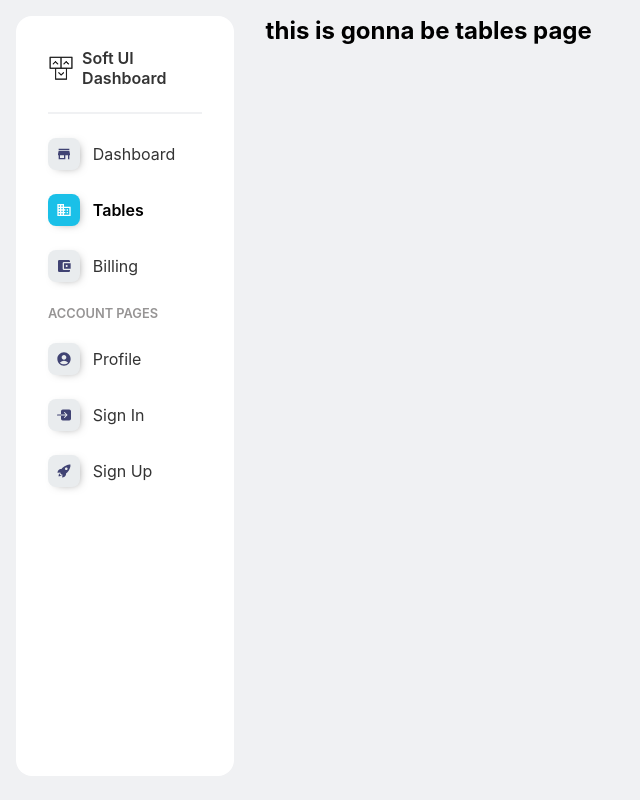
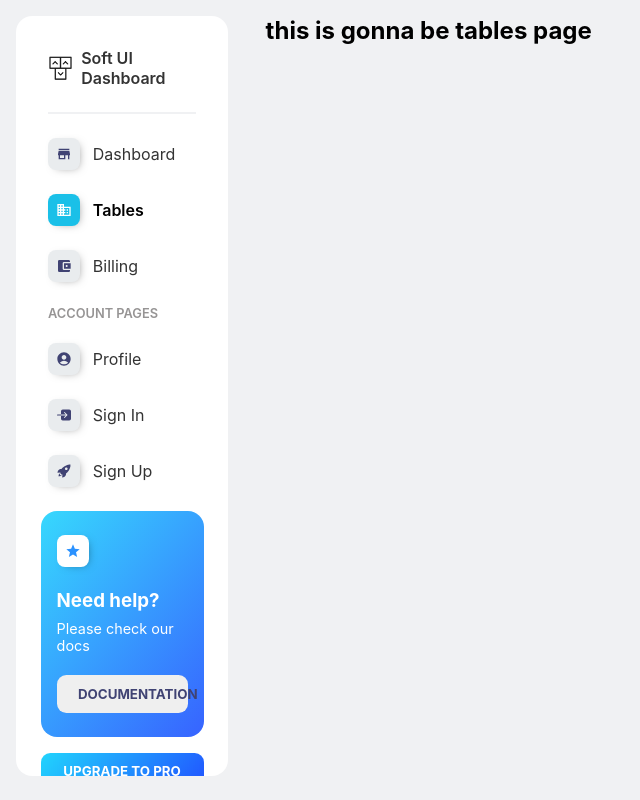
Before and after one commit to jamoliddinsaidov/soft_ui_dashboard, a React (Create React App) app: page /tables in a window 1280 px wide. Shown: the whole page, without its empty margins (0-640 px from the left). Built offline with nearby package versions, Linux system fonts and the light colour scheme.

Commit message:
add sidenav card and buttons

```diff
--- a/src/GlobalStyles.js
+++ b/src/GlobalStyles.js
@@ -7,6 +7,7 @@ export const colors = {
   textColor: 'rgba(0, 0, 0, 0.8)',
   lightBlue: '#1ac0e8',
   darkBlue: '#2070fd',
+  blueGradient: 'linear-gradient(310deg, rgb(33, 82, 255), rgb(33, 212, 253))',
 }
 
 export const GlobalStyles = createGlobalStyle`
--- /dev/null
+++ b/src/components/Buttons/SidenavButton.jsx
@@ -0,0 +1,14 @@
+import React from 'react'
+
+// styles
+import { StyledButton } from './styles/StyledSidenavButton'
+
+const SidenavButton = ({ title, bgColor, color, width }) => {
+  return (
+    <StyledButton bgColor={bgColor} color={color} width={width}>
+      {title}
+    </StyledButton>
+  )
+}
+
+export default SidenavButton
--- /dev/null
+++ b/src/components/Buttons/styles/StyledSidenavButton.js
@@ -0,0 +1,21 @@
+import styled from 'styled-components'
+import { colors } from '../../../GlobalStyles'
+
+export const StyledButton = styled.button`
+  width: ${({ width }) => (width ? width : '100%')};
+  margin-left: ${({ width }) => (width ? `-${(parseInt(width) - 100) / 2}%` : '0')};
+  padding: 0.8em 1.6em;
+  border: none;
+  border-radius: 0.7em;
+  background-image: ${({ bgColor }) => (bgColor ? bgColor : colors.backgroundColor)};
+  color: ${({ color }) => (color ? color : colors.iconColor)};
+  text-transform: uppercase;
+  font-weight: bold;
+  cursor: pointer;
+  transform: scale(1);
+  transition: all 400ms ease;
+
+  &:hover {
+    transform: scale(1.02);
+  }
+`
--- a/src/components/Navigations/SidebarLink.jsx
+++ /dev/null
@@ -1,19 +0,0 @@
-import React from 'react'
-
-// styles
-import { StyledSidebarLink } from './styles/StyledSidebarLink'
-
-const SidebarLink = ({ contents }) => {
-  return (
-    <div>
-      {contents.map((content) => (
-        <StyledSidebarLink to={content.link} key={content.title + 'qwerty'}>
-          <button>{content.icon}</button>
-          <p>{content.title}</p>
-        </StyledSidebarLink>
-      ))}
-    </div>
-  )
-}
-
-export default SidebarLink
--- a/src/components/Navigations/Sidebar.jsx
+++ b/src/components/Navigations/Sidenav.jsx
@@ -2,10 +2,13 @@ import React from 'react'
 
 // components
 import ImageAndTexts from '../ImageAndTexts/ImageAndTexts'
-import SidebarLink from './SidebarLink'
+import SidenavLink from './SidenavLink'
+import SidenavCard from './SidenavCard'
+import SidenavButton from '../Buttons/SidenavButton'
 
 // styles
-import { StyledImageAndTexts, StyledSidebar } from './styles/StyledSidebar'
+import { StyledImageAndTexts, StyledSidenav } from './styles/StyledSidenav'
+import { colors } from '../../GlobalStyles'
 
 // utils
 import { SidebarMainContents, SidebarAccountContents } from '../../assets/contents/Navigations/SidebarContents'
@@ -13,15 +16,18 @@ import logoImage from '../../assets/images/logo-ct.png'
 
 const Sidebar = () => {
   return (
-    <StyledSidebar>
+    <StyledSidenav>
       <StyledImageAndTexts>
         <ImageAndTexts image={logoImage} title='Soft UI Dashboard' />
       </StyledImageAndTexts>
 
-      <SidebarLink contents={SidebarMainContents} />
+      <SidenavLink contents={SidebarMainContents} />
       <p className='account_pages_title'>Account Pages</p>
-      <SidebarLink contents={SidebarAccountContents} />
-    </StyledSidebar>
+      <SidenavLink contents={SidebarAccountContents} />
+
+      <SidenavCard />
+      <SidenavButton title='Upgrade to pro' bgColor={colors.blueGradient} color='#fff' width='110%' />
+    </StyledSidenav>
   )
 }
 
--- /dev/null
+++ b/src/components/Navigations/SidenavCard.jsx
@@ -0,0 +1,27 @@
+import React from 'react'
+
+// components
+import SidenavButton from '../Buttons/SidenavButton'
+
+// styles
+import { StyledSidenavCard } from './styles/StyledSidenavCard'
+import { StyledSidenavLinkButton } from './styles/StyledSidenavLink'
+
+// utils
+import { MdStar } from 'react-icons/md'
+
+const SidenavCard = () => {
+  return (
+    <StyledSidenavCard>
+      <StyledSidenavLinkButton bgColor='#fff' color='#2b92ff'>
+        <MdStar />
+      </StyledSidenavLinkButton>
+
+      <h3>Need help?</h3>
+      <p>Please check our docs</p>
+      <SidenavButton title={'Documentation'} />
+    </StyledSidenavCard>
+  )
+}
+
+export default SidenavCard
--- /dev/null
+++ b/src/components/Navigations/SidenavLink.jsx
@@ -0,0 +1,19 @@
+import React from 'react'
+
+// styles
+import { StyledSidenavLink, StyledSidenavLinkButton } from './styles/StyledSidenavLink'
+
+const SidenavLink = ({ contents }) => {
+  return (
+    <div>
+      {contents.map((content) => (
+        <StyledSidenavLink to={content.link} key={content.title + 'qwerty'}>
+          <StyledSidenavLinkButton>{content.icon}</StyledSidenavLinkButton>
+          <p>{content.title}</p>
+        </StyledSidenavLink>
+      ))}
+    </div>
+  )
+}
+
+export default SidenavLink
--- a/src/components/Navigations/styles/StyledSidebarLink.js
+++ /dev/null
@@ -1,41 +0,0 @@
-import styled from 'styled-components'
-import { colors } from '../../../GlobalStyles'
-import { NavLink } from 'react-router-dom'
-
-export const StyledSidebarLink = styled(NavLink)`
-  display: flex;
-  align-items: center;
-  margin-bottom: 1.5em;
-
-  button {
-    display: flex;
-    align-items: center;
-    justify-content: center;
-    padding: 0.5em;
-    font-size: 1rem;
-    background: ${colors.backgroundNavColor};
-    border: none;
-    border-radius: 0.5em;
-    box-shadow: 3px 2px 10px -5px rgba(0, 0, 0, 0.51);
-    cursor: pointer;
-    color: ${colors.iconColor};
-  }
-
-  p {
-    font-size: 1rem;
-    margin-left: 0.8em;
-    color: ${colors.textColor};
-  }
-
-  &.active {
-    button {
-      background: ${colors.lightBlue};
-      color: #fff;
-    }
-
-    p {
-      font-weight: 600;
-      color: #000;
-    }
-  }
-`
--- a/src/components/Navigations/styles/StyledSidebar.js
+++ b/src/components/Navigations/styles/StyledSidenav.js
@@ -1,13 +1,27 @@
 import styled from 'styled-components'
 import { colors, Flex } from '../../../GlobalStyles'
 
-export const StyledSidebar = styled.nav`
+export const StyledSidenav = styled.nav`
   background: #fff;
   padding: 2em;
   width: 100%;
-  min-height: 95vh;
-  position: fixed;
+  height: 95vh;
+  overflow-y: scroll;
+  overflow-x: hidden;
   border-radius: 1em;
+
+  &::-webkit-scrollbar {
+    width: 0.3rem;
+  }
+
+  &::-webkit-scrollbar-track {
+    background: ${colors.backgroundColor};
+  }
+
+  &::-webkit-scrollbar-thumb {
+    border-radius: 1rem;
+    background: ${colors.lightBlue};
+  }
 
   .account_pages_title {
     margin: 1em 0 1.7em;
--- /dev/null
+++ b/src/components/Navigations/styles/StyledSidenavCard.js
@@ -0,0 +1,24 @@
+import styled from 'styled-components'
+
+export const StyledSidenavCard = styled.div`
+  background-image: linear-gradient(310deg, rgba(33, 82, 255, 0.9), rgba(33, 212, 253, 0.9));
+  padding: 1.5em 1em;
+  width: 110%;
+  margin-left: -5%;
+  border-radius: 1em;
+  margin-bottom: 1em;
+
+  h3 {
+    margin: 1.2em 0 0.4em;
+  }
+
+  p {
+    margin-bottom: 1.5em;
+    font-size: 0.9rem;
+  }
+
+  h3,
+  p {
+    color: white;
+  }
+`
--- /dev/null
+++ b/src/components/Navigations/styles/StyledSidenavLink.js
@@ -0,0 +1,41 @@
+import styled from 'styled-components'
+import { colors } from '../../../GlobalStyles'
+import { NavLink } from 'react-router-dom'
+
+export const StyledSidenavLink = styled(NavLink)`
+  display: flex;
+  align-items: center;
+  margin-bottom: 1.5em;
+
+  p {
+    font-size: 1rem;
+    margin-left: 0.8em;
+    color: ${colors.textColor};
+  }
+
+  &.active {
+    button {
+      background: ${colors.lightBlue};
+      color: #fff;
+    }
+
+    p {
+      font-weight: 600;
+      color: #000;
+    }
+  }
+`
+
+export const StyledSidenavLinkButton = styled.button`
+  display: flex;
+  align-items: center;
+  justify-content: center;
+  padding: 0.5em;
+  font-size: 1rem;
+  background: ${({ bgColor }) => (bgColor ? bgColor : colors.backgroundNavColor)};
+  border: none;
+  border-radius: 0.5em;
+  box-shadow: 3px 2px 10px -5px rgba(0, 0, 0, 0.51);
+  cursor: pointer;
+  color: ${({ color }) => (color ? color : colors.iconColor)};
+`
--- a/src/layouts/MainLayout.jsx
+++ b/src/layouts/MainLayout.jsx
@@ -1,7 +1,7 @@
 import React from 'react'
 
 // components
-import Sidebar from '../components/Navigations/Sidebar'
+import Sidenav from '../components/Navigations/Sidenav'
 
 // styles
 import { StyledMainLayoutContainer, StyledMainLayout } from './styles/StyledMainLayout'
@@ -9,7 +9,7 @@ import { StyledMainLayoutContainer, StyledMainLayout } from './styles/StyledMain
 const MainLayout = ({ children }) => {
   return (
     <StyledMainLayout>
-      <Sidebar />
+      <Sidenav />
       <StyledMainLayoutContainer>{children}</StyledMainLayoutContainer>
     </StyledMainLayout>
   )
```
